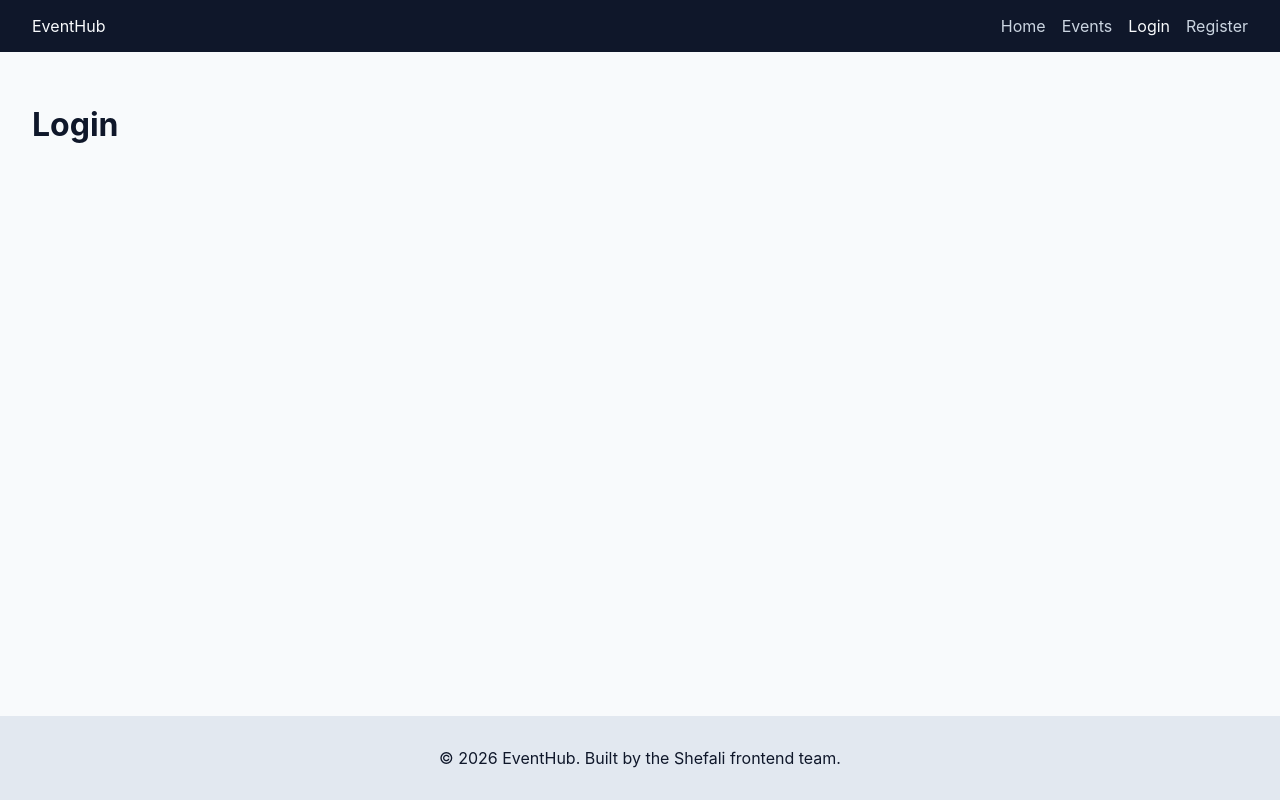
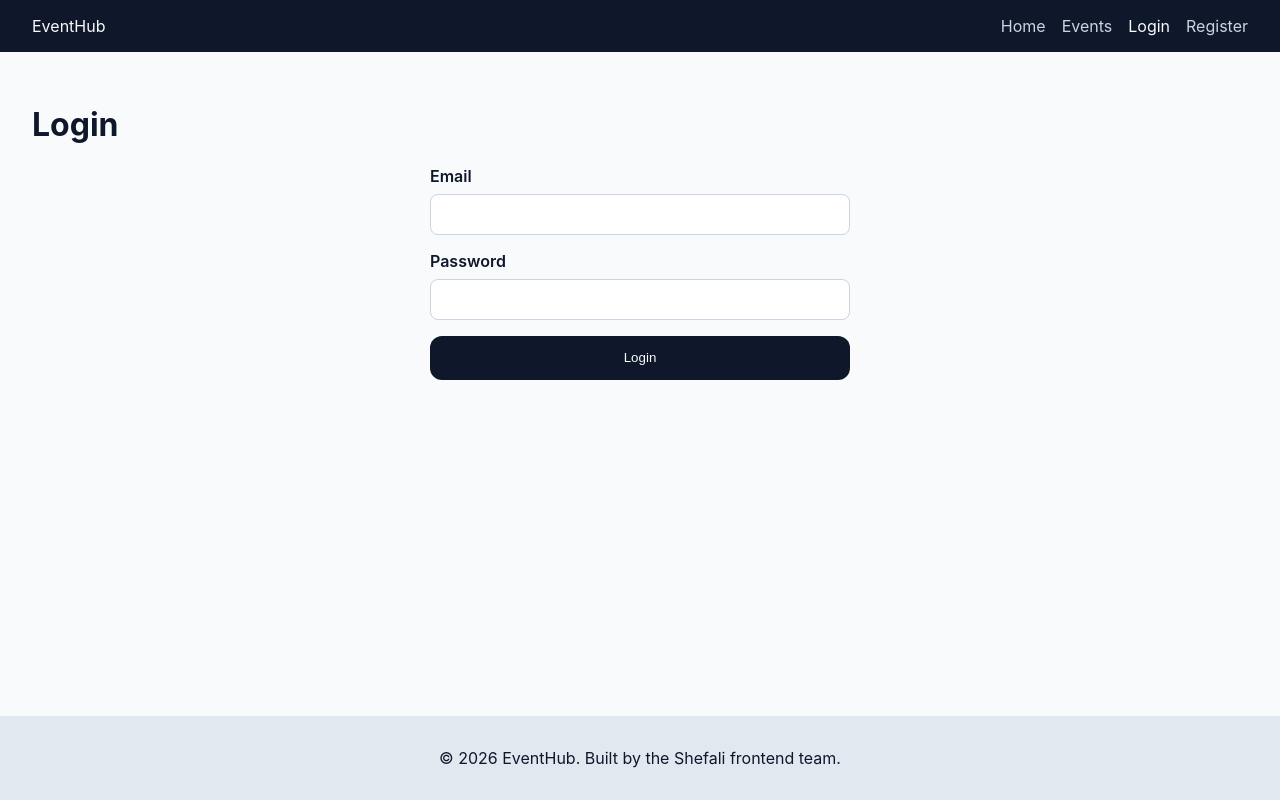
Before and after one commit to gopinathsjsu/team-project-cmpe202-01-spring2026-software-wizards, a React (Vite) app in the folder eventhub-ui/: page /login in a window 1280 px wide. Built offline with nearby package versions, Linux system fonts and the light colour scheme.

Commit message:
add Login and Register pages with form validation

```diff
--- a/eventhub-ui/src/App.jsx
+++ b/eventhub-ui/src/App.jsx
@@ -1,11 +1,11 @@
 import { Routes, Route, Navigate } from 'react-router-dom';
 import Navbar from './components/layout/Navbar.jsx';
 import Footer from './components/layout/Footer.jsx';
+import LoginPage from './pages/LoginPage.jsx';
+import RegisterPage from './pages/RegisterPage.jsx';
 
 const HomePage = () => <div className="page-shell"><h1>Home</h1></div>;
 const EventsPage = () => <div className="page-shell"><h1>Events</h1></div>;
-const LoginPage = () => <div className="page-shell"><h1>Login</h1></div>;
-const RegisterPage = () => <div className="page-shell"><h1>Register</h1></div>;
 const NotFoundPage = () => <div className="page-shell"><h1>Page not found</h1></div>;
 
 function App() {
--- a/eventhub-ui/src/index.css
+++ b/eventhub-ui/src/index.css
@@ -47,3 +47,69 @@ body {
   background: #e2e8f0;
   text-align: center;
 }
+.auth-form {
+  display: grid;
+  gap: 1rem;
+  max-width: 420px;
+  margin: 0 auto;
+}
+
+.auth-form label {
+  display: grid;
+  gap: 0.5rem;
+  font-weight: 600;
+}
+
+.auth-form input {
+  padding: 0.75rem 1rem;
+  border: 1px solid #cbd5e1;
+  border-radius: 0.5rem;
+  background: #ffffff;
+}
+
+.auth-form button {
+  padding: 0.9rem 1.25rem;
+  border: none;
+  border-radius: 0.75rem;
+  background: #0f172a;
+  color: #f8fafc;
+  cursor: pointer;
+}
+
+.form-error {
+  color: #b91c1c;
+  margin: 0;
+}
+.auth-form {
+  display: grid;
+  gap: 1rem;
+  max-width: 420px;
+  margin: 0 auto;
+}
+
+.auth-form label {
+  display: grid;
+  gap: 0.5rem;
+  font-weight: 600;
+}
+
+.auth-form input {
+  padding: 0.75rem 1rem;
+  border: 1px solid #cbd5e1;
+  border-radius: 0.5rem;
+  background: #ffffff;
+}
+
+.auth-form button {
+  padding: 0.9rem 1.25rem;
+  border: none;
+  border-radius: 0.75rem;
+  background: #0f172a;
+  color: #f8fafc;
+  cursor: pointer;
+}
+
+.form-error {
+  color: #b91c1c;
+  margin: 0;
+}
--- /dev/null
+++ b/eventhub-ui/src/pages/LoginPage.jsx
@@ -0,0 +1,46 @@
+import { useState } from 'react';
+
+export default function LoginPage() {
+  const [email, setEmail] = useState('');
+  const [password, setPassword] = useState('');
+  const [error, setError] = useState('');
+
+  const handleSubmit = (event) => {
+    event.preventDefault();
+    if (!email.trim() || !password.trim()) {
+      setError('Email and password are required.');
+      return;
+    }
+    setError('');
+    console.log('Login submitted', { email, password });
+  };
+
+  return (
+    <div className="page-shell">
+      <h1>Login</h1>
+      <form className="auth-form" onSubmit={handleSubmit}>
+        <label>
+          Email
+          <input
+            type="email"
+            value={email}
+            onChange={(e) => setEmail(e.target.value)}
+            required
+          />
+        </label>
+        <label>
+          Password
+          <input
+            type="password"
+            value={password}
+            onChange={(e) => setPassword(e.target.value)}
+            required
+            minLength="6"
+          />
+        </label>
+        {error && <p className="form-error">{error}</p>}
+        <button type="submit">Login</button>
+      </form>
+    </div>
+  );
+}
--- /dev/null
+++ b/eventhub-ui/src/pages/RegisterPage.jsx
@@ -0,0 +1,68 @@
+import { useState } from 'react';
+
+export default function RegisterPage() {
+  const [email, setEmail] = useState('');
+  const [password, setPassword] = useState('');
+  const [confirmPassword, setConfirmPassword] = useState('');
+  const [error, setError] = useState('');
+
+  const handleSubmit = (event) => {
+    event.preventDefault();
+    if (!email.trim() || !password.trim() || !confirmPassword.trim()) {
+      setError('All fields are required.');
+      return;
+    }
+
+    if (password !== confirmPassword) {
+      setError('Passwords do not match.');
+      return;
+    }
+
+    if (password.length < 6) {
+      setError('Password must be at least 6 characters long.');
+      return;
+    }
+
+    setError('');
+    console.log('Register submitted', { email, password });
+  };
+
+  return (
+    <div className="page-shell">
+      <h1>Register</h1>
+      <form className="auth-form" onSubmit={handleSubmit}>
+        <label>
+          Email
+          <input
+            type="email"
+            value={email}
+            onChange={(e) => setEmail(e.target.value)}
+            required
+          />
+        </label>
+        <label>
+          Password
+          <input
+            type="password"
+            value={password}
+            onChange={(e) => setPassword(e.target.value)}
+            required
+            minLength="6"
+          />
+        </label>
+        <label>
+          Confirm Password
+          <input
+            type="password"
+            value={confirmPassword}
+            onChange={(e) => setConfirmPassword(e.target.value)}
+            required
+            minLength="6"
+          />
+        </label>
+        {error && <p className="form-error">{error}</p>}
+        <button type="submit">Register</button>
+      </form>
+    </div>
+  );
+}
```
